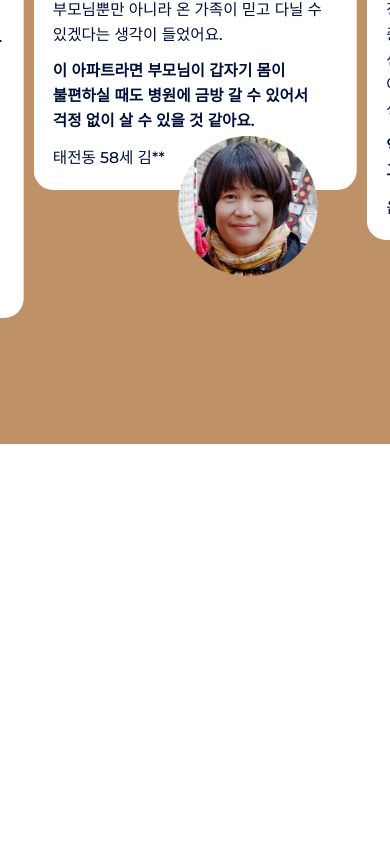
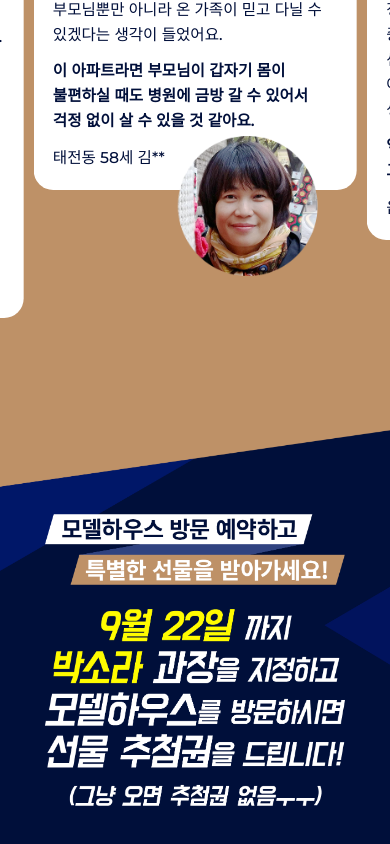
Before and after one commit to SoraPak/wevezenithcentralcity, a Nuxt app: page / in a window 390 px wide. Shown: the part 4789-5633 px from the top of the page. Before the commit the page ends 5233 px from the top, so only its background shows below. Built offline with nearby package versions, Linux system fonts and the light colour scheme.

Commit message:
sp model house section update

```diff
--- a/components/landing/model_house.vue
+++ b/components/landing/model_house.vue
@@ -29,7 +29,7 @@
 
   }
   .model_house_inner {
-    width: 840px;
+    max-width: 840px;
     margin: 0 auto;
     position: relative;
     height: 860px;
@@ -56,4 +56,48 @@
     right: -31px;
     top: 80px;
   }
+
+
+
+/* sp */
+@media only screen and (max-width: 950px) {
+
+  .model_house::before {
+    background-size: 100% auto;
+    width: 101vw;
+    height: 41vw;
+    top: -21vw;
+  }
+  .model_house_inner {
+    max-width: 100%;
+    height: auto;
+    padding-top: 5vw;
+    padding-bottom: 80vw;
+  }
+  .model_house_inner::before {
+    top: -12vw;
+    right: -136vw;
+    width: 153vw;
+    height: 100vw;
+  }
+  .ttl, .text {
+    position: relative;
+    text-align: center;
+    left: 0;
+    top: 0;
+  }
+  .ttl img, .text img {
+    margin: 0 auto;
+  }
+  .ttl img {
+    width: 77vw;
+  }
+  .text {
+    margin-top: 5vw;
+  }
+  .text img {
+    width: 77vw;
+  }
+
+}
 </style>
--- a/components/landing/sp_reviews.vue
+++ b/components/landing/sp_reviews.vue
@@ -360,7 +360,7 @@ const onSlideChange = (swiper) => {
   background: #be9167;
   color: #fff;
   padding-top: 14vw;
-  padding-bottom: 0;
+  padding-bottom: 13vw;
 }
 
 .ttl {
--- a/pages/index.vue
+++ b/pages/index.vue
@@ -10,8 +10,8 @@
     <community />
     <reviews class="reviews" />
     <sp_reviews class="sp_reviews" />
-    <!-- model_house />
-    <guide / -->
+    <model_house />
+    <!-- guide / -->
   </div>
 </template>
 
```
